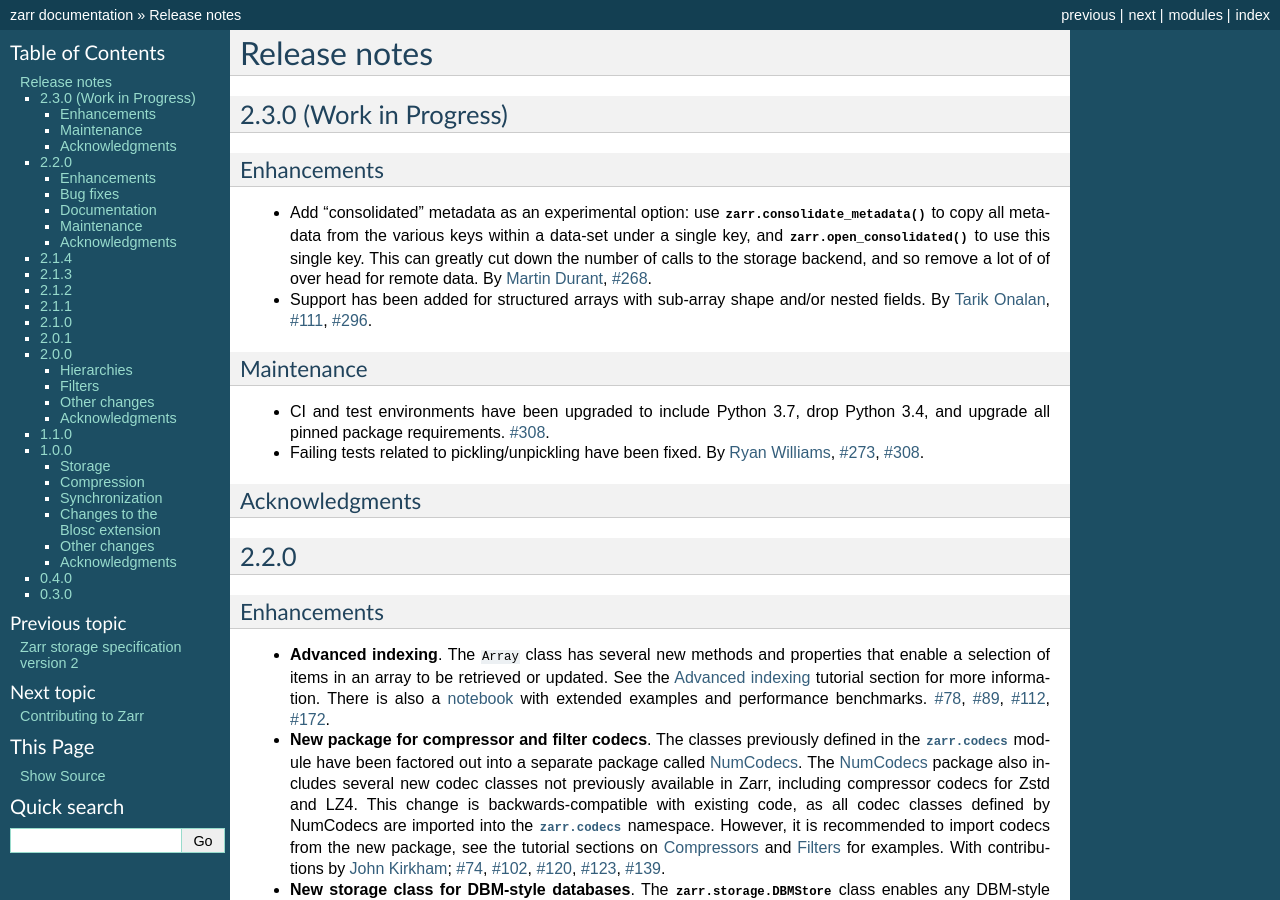
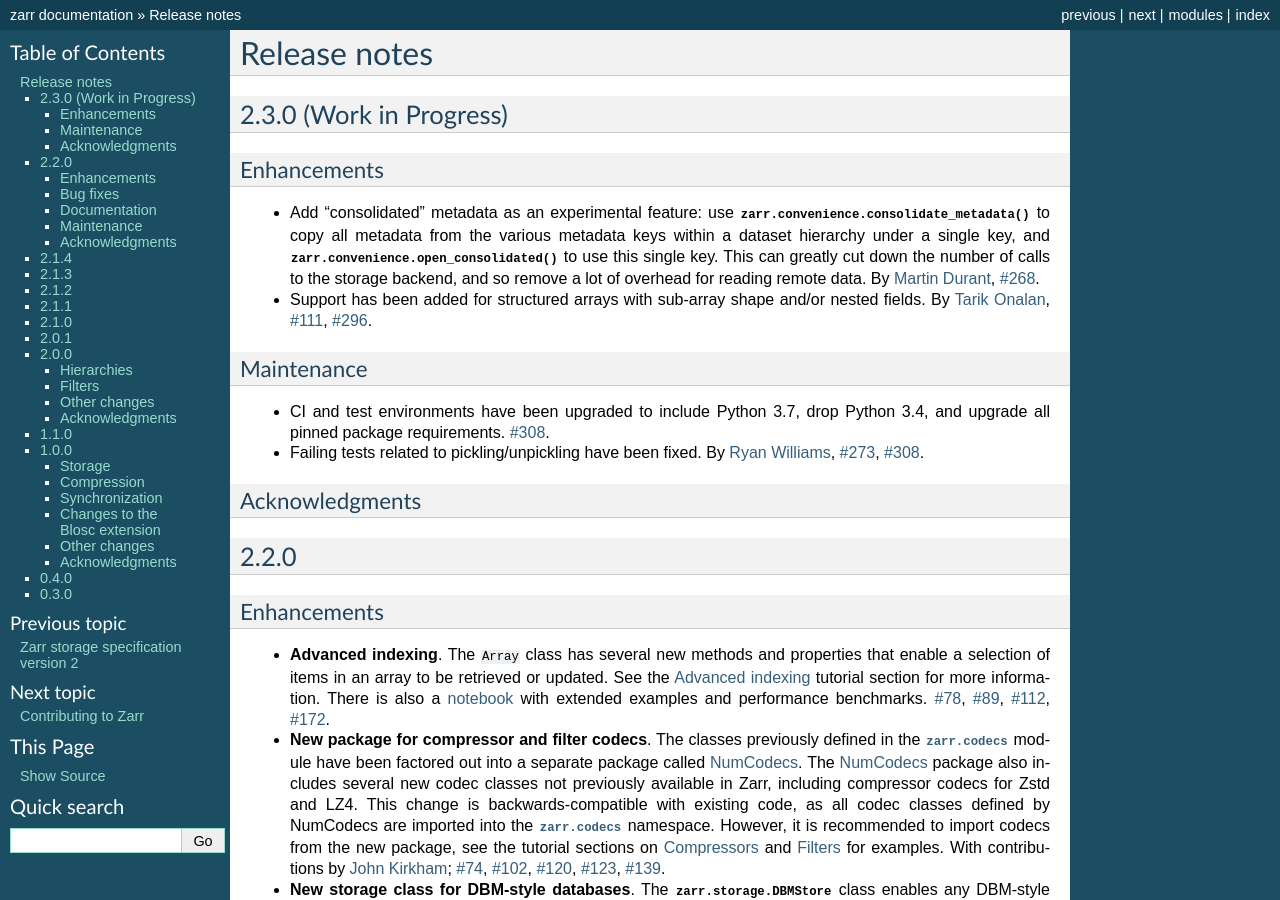
Before and after one commit to enthusiastdev121/zarr-python, a Sphinx documentation site: the page built from docs/release.rst, in a window 1280 px wide and 900 px high. Built offline with Sphinx 7.4.7, drawn with Linux system fonts in a browser that asks for light colours; the version number could not be read and is left out.

Commit message:
fix refs [ci skip]

```diff
--- a/docs/release.rst
+++ b/docs/release.rst
@@ -9,11 +9,12 @@ Release notes
 Enhancements
 ~~~~~~~~~~~~
 
-* Add "consolidated" metadata as an experimental option: use :func:`zarr.consolidate_metadata` to copy
-  all metadata from the various keys within a data-set under a single key, and
-  :func:`zarr.open_consolidated` to use this single key. This can greatly cut down the
-  number of calls to the storage backend, and so remove a lot of of over head for
-  remote data. By :user:`Martin Durant <martindurant>`, :issue:`268`.
+* Add "consolidated" metadata as an experimental feature: use
+  :func:`zarr.convenience.consolidate_metadata` to copy all metadata from the various
+  metadata keys within a dataset hierarchy under a single key, and
+  :func:`zarr.convenience.open_consolidated` to use this single key. This can greatly
+  cut down the number of calls to the storage backend, and so remove a lot of overhead
+  for reading remote data. By :user:`Martin Durant <martindurant>`, :issue:`268`.
 
 * Support has been added for structured arrays with sub-array shape and/or nested fields. By
   :user:`Tarik Onalan <onalant>`, :issue:`111`, :issue:`296`.
```
